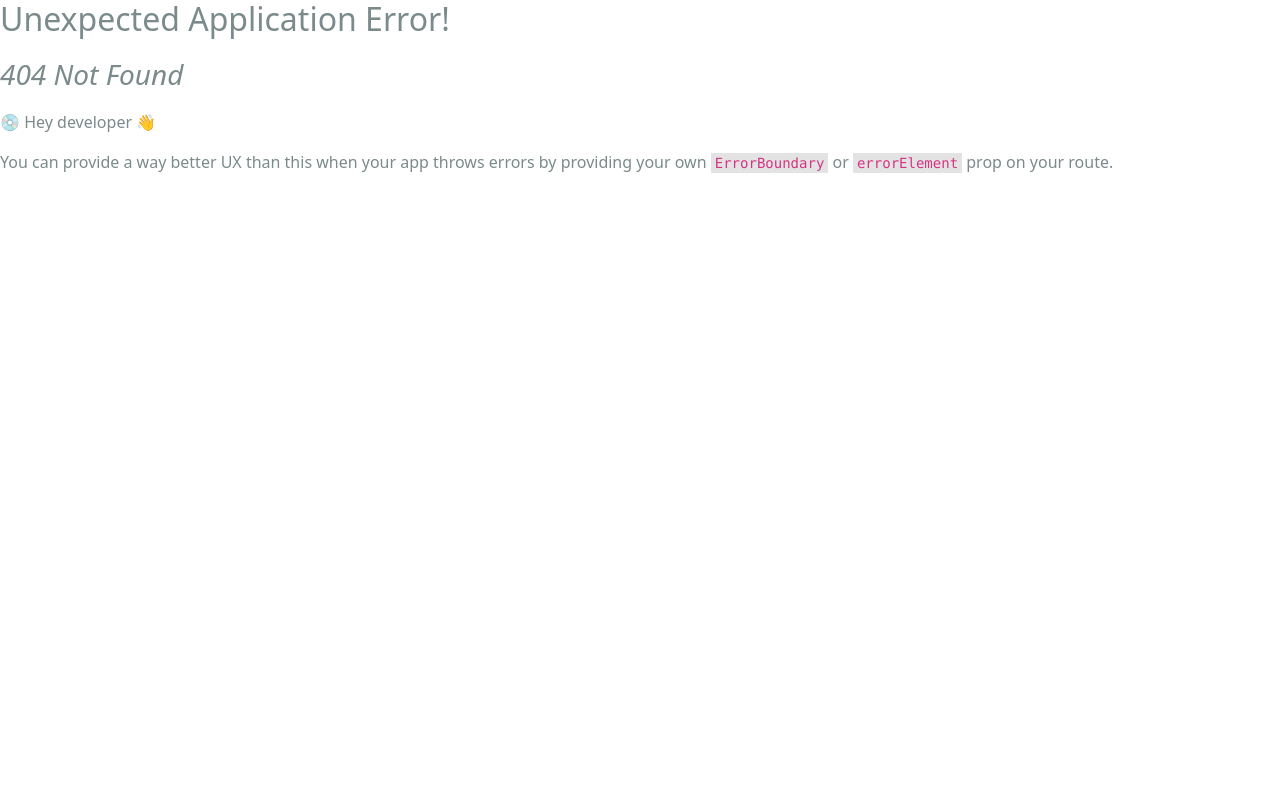
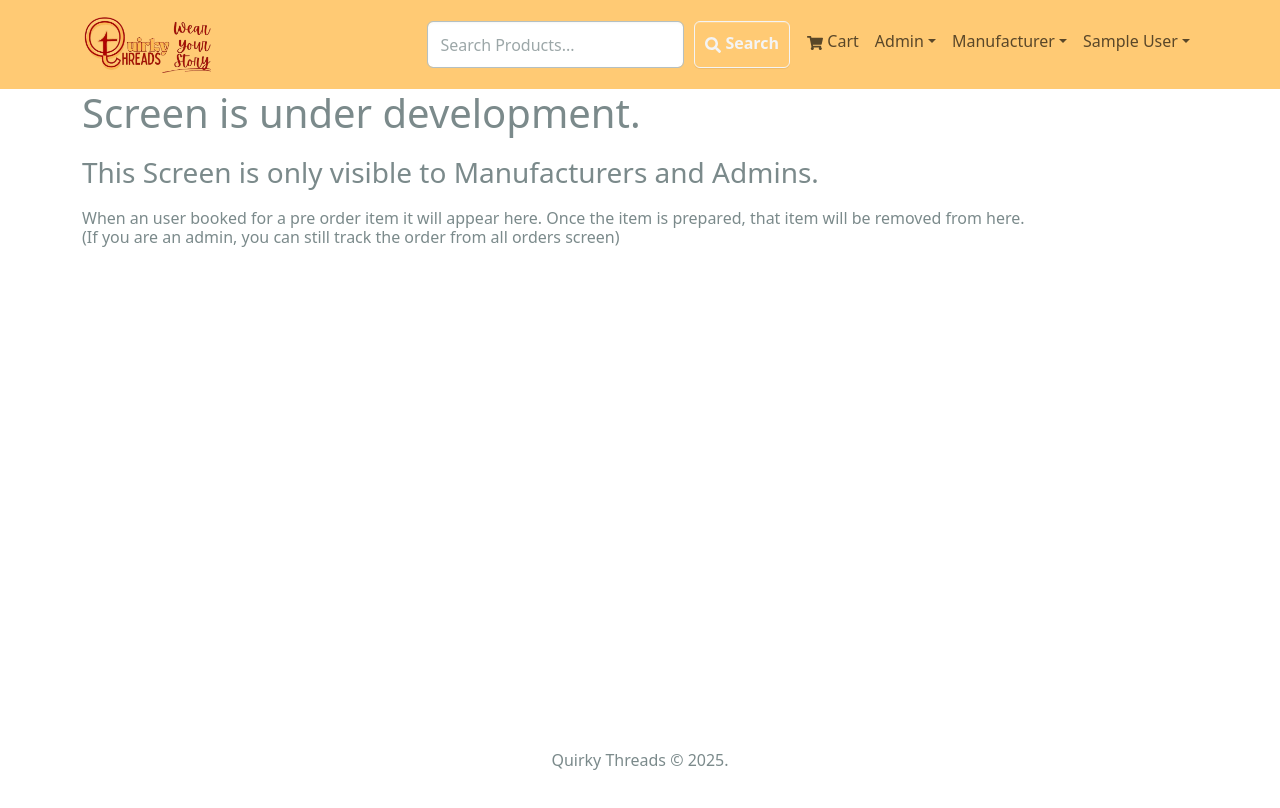
Before and after one commit to Pritam-s-Org/Quirky-Threads, a React (Create React App) app in the folder frontend/: page /manufacturer/preorderlist in a window 1280 px wide. Before the commit this address had no page. Built offline with nearby package versions, Linux system fonts and the light colour scheme; sample sign-in values are in the browser's storage; a web font is replaced by a local one.

Commit message:
Feat: Initially update manufacturer routes and add PreOrdered screen for managing pre-orders

```diff
--- a/frontend/src/components/Header.jsx
+++ b/frontend/src/components/Header.jsx
@@ -71,7 +71,7 @@ const Header = () => {
               )}
               {userInfo && (userInfo.role === "admin" || userInfo.role === "manufacturer") && (
                 <NavDropdown title="Manufacturer" id="manufacturermenu">
-                  <LinkContainer to="/admin/preorderlist">
+                  <LinkContainer to="/manufacturer/preorderlist">
                     <NavDropdown.Item>Orders</NavDropdown.Item>
                   </LinkContainer>
                 </NavDropdown>
--- a/frontend/src/index.js
+++ b/frontend/src/index.js
@@ -31,6 +31,7 @@ import UserListScreen from "./screens/admin/UserListScreen";
 import UserEditScreen from "./screens/admin/UserEditScreen";
 import CategoryScreen from "./screens/CategoryScreen";
 import ForgotPassword from "./screens/ForgotPassword";
+import PreOrdered from "./screens/admin/manufacturer/PreOrdered";
 
 const router = createBrowserRouter(
   createRoutesFromElements(
@@ -60,6 +61,9 @@ const router = createBrowserRouter(
         <Route path="/admin/userlist" element={<UserListScreen />} />
         <Route path="/admin/user/:id/edit" element={<UserEditScreen />} />
       </Route>
+      <Route path="" element={<ManufacturerRoute />}>
+        <Route path="/manufacturer/preorderlist" element={<PreOrdered />}/>
+      </Route>
     </Route>
   )
 )
--- a/frontend/src/screens/ProductScreen.jsx
+++ b/frontend/src/screens/ProductScreen.jsx
@@ -46,10 +46,9 @@ const ProductScreen = () => {
     navigate("/cart")
   }
 
-  const preOrderHandler = ()=>{
-    console.log("Pre order pressed");
-
-  }
+  // const preOrderHandler = ()=>{
+  //   console.log("Pre order pressed");
+  // }
 
   const submitHandler = async (e) => {
     e.preventDefault()
--- /dev/null
+++ b/frontend/src/screens/admin/manufacturer/PreOrdered.jsx
@@ -0,0 +1,13 @@
+import React from 'react'
+
+const PreOrdered = () => {
+  return (
+    <>
+      <h1>Screen is under development.</h1>
+      <h3>This Screen is only visible to Manufacturers and Admins. </h3>
+      <h6>When an user booked for a pre order item it will appear here. Once the item is prepared, that item will be removed from here. <br />(If you are an admin, you can still track the order from all orders screen)</h6>
+    </>
+  )
+}
+
+export default PreOrdered
```
